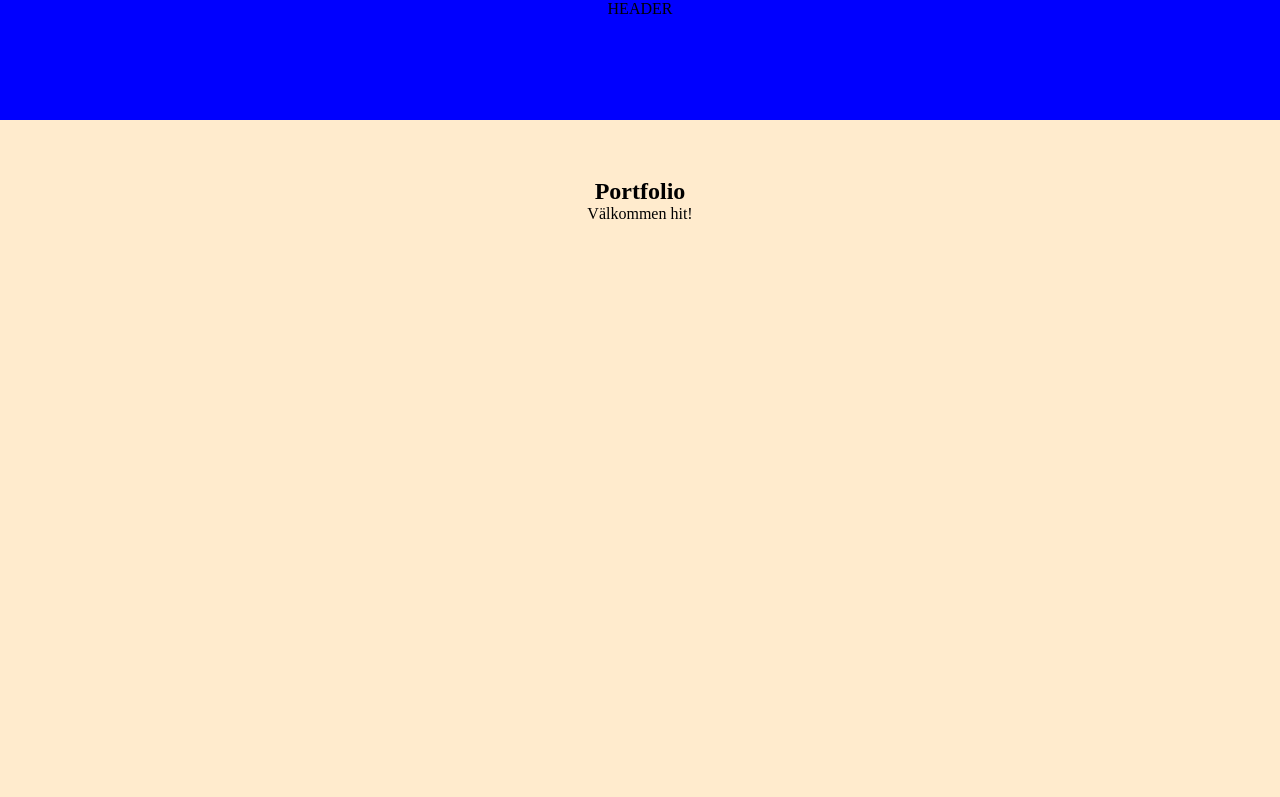
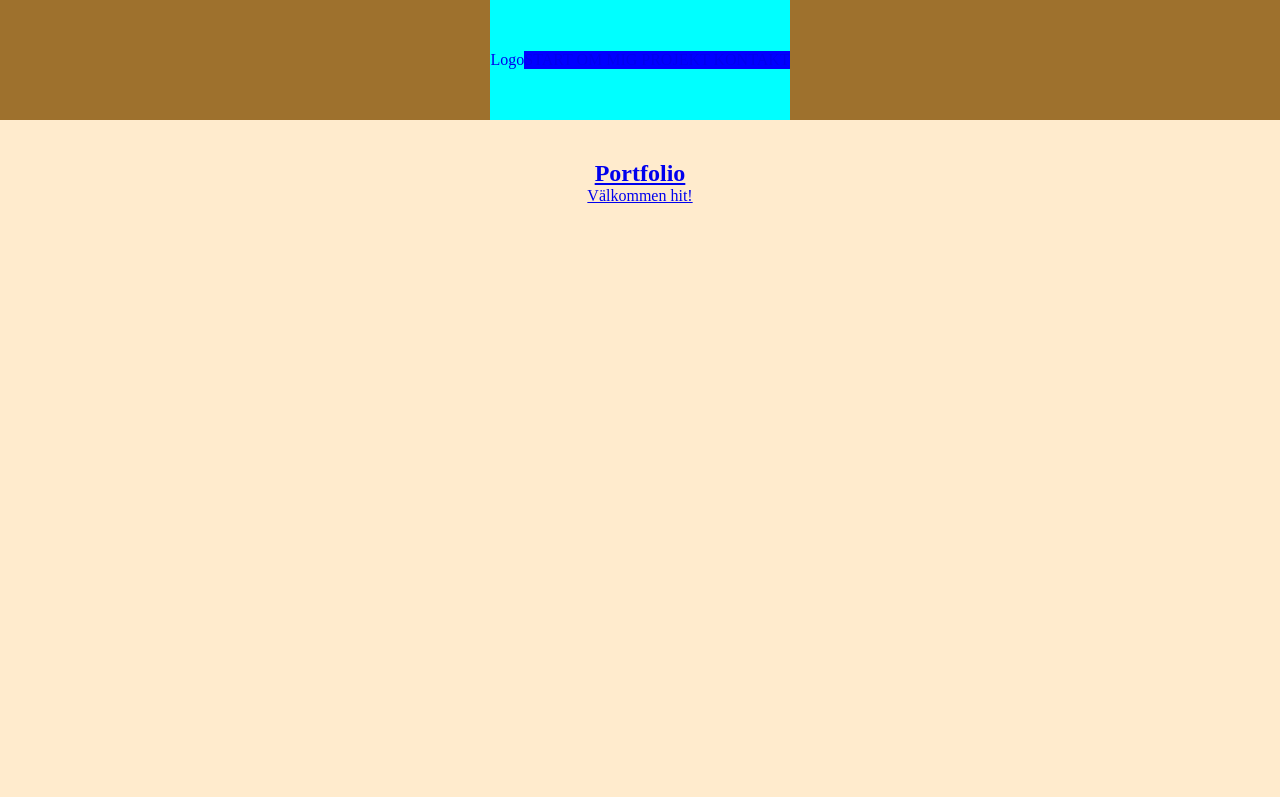
Before and after one commit to julia-davas-nti-johanneberg/juliaportfolio, a plain HTML site: page index.html in a window 1280 px wide. Shown: the top 797 px of the page. Drawn offline with Linux system fonts and the light colour scheme.

Commit message:
vecka 13

```diff
--- a/index.html
+++ b/index.html
@@ -10,9 +10,23 @@
 <body>
 
 
-    <header>HEADER</header>
+    <header>
 
-    <main> MAIN
+        <div class="topnav">
+            <a href="#home" class="active">Logo</a>
+            <div id="myLinks">
+                <a href="#start">START</a>
+                <a href="#ommig">OM MIG</a>
+                <a href="#projekt">PROJEKT</a>
+                <a href="#kontakt">KONTAKT</a>
+            </div>
+            <a href="javascript:void(0);" class="icon" onclick="myFunction()">
+                <i class="fa fa-bars"></i>
+        </div>
+
+    </header>
+
+    <main>
 
         <section id = "start">
             <h1>Portfolio</h1>
--- a/style.css
+++ b/style.css
@@ -2,14 +2,78 @@
     margin: 0;
 }
 
+/*
+:root {
+    --header-outer-height: 150px;
+    --header-inner-height: 100px;
+    --header-height-difference: calc(
+        var(--header-outer-height) - var(--header-inner-height)
+    );
+    --color-a:rgb(255, 255, 255);
+    --color-b: rgb(232, 232, 232);
+    --color-c: rgb(161, 169, 175);
+    --color-d:rgb(105, 123, 142);
+    --color-e:rgb(50, 61, 68);
+    --color-f: rgb(0, 0, 0);
+    --font-family-a: 'Quicksand';
+    --font-family-b: 'Euphoria Script';
+    */
+
+
+
+
+
+
+
+
+
+
+
+
+
+
 header {
-    background-color: blue;
+
     display: flex;
     justify-content: center;
     position: fixed;
     width: 100vw;
     height: 15vh;
+    background-color: rgb(158, 113, 45);
 }
+
+.topnav {
+    background-color: aqua;
+    display: flex;
+    align-items: center;
+}
+
+#myLinks {
+    background-color: blue;
+}
+
+.topnav a {
+    text-decoration: none;
+}
+
+
+
+
+
+
+
+
+
+
+
+
+
+
+
+
+
+
+
 
 main {
     background-color: blueviolet;
```
Also changed, not shown: img/list.svg (added), 1 other file.
